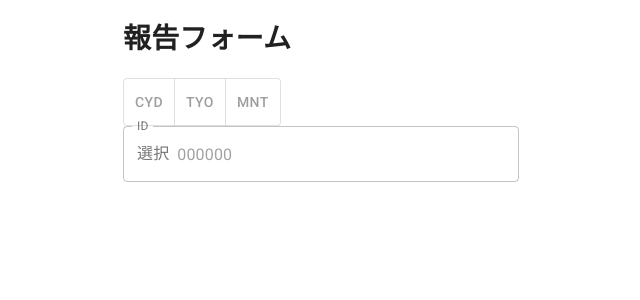
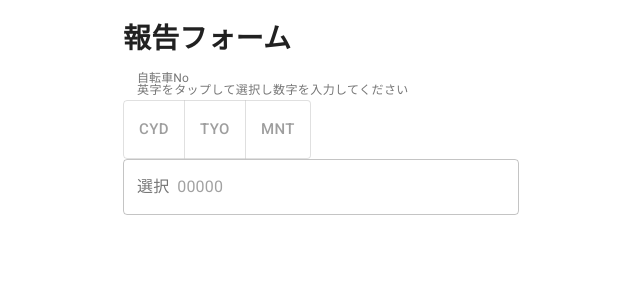
Before and after one commit to noriaki/bicycle-breakdown-report-app, a Next.js app: page /new in a window 1280 px wide. Shown: the top 300 px of the page, without its empty margins (319-959 px from the left). Built offline with nearby package versions, Linux system fonts and the light colour scheme.

Commit message:
refactor to use form control, focus on field when selected id

```diff
--- a/src/components/Report/Editor/BicycleId.tsx
+++ b/src/components/Report/Editor/BicycleId.tsx
@@ -1,20 +1,36 @@
-import { useState } from 'react';
+import { useState, useRef } from 'react';
 import ToggleButton from '@material-ui/lab/ToggleButton';
 import ToggleButtonGroup from '@material-ui/lab/ToggleButtonGroup';
-import TextField from '@material-ui/core/TextField';
+import FormControl from '@material-ui/core/FormControl';
+import FormHelperText from '@material-ui/core/FormHelperText';
+import InputLabel from '@material-ui/core/InputLabel';
+import OutlinedInput from '@material-ui/core/OutlinedInput';
 import InputAdornment from '@material-ui/core/InputAdornment';
 
 const ids = ['CYD', 'TYO', 'MNT'] as const;
 
 const BicycleId = () => {
   const [bicycleId, setBicycleId] = useState<string | null>(null);
-  const handleBicycleId = (e, newBicycleId) => setBicycleId(newBicycleId);
+  const inputRef = useRef();
+  const handleBicycleId = (e, newBicycleId) => {
+    if (newBicycleId !== null) {
+      setBicycleId(newBicycleId);
+    }
+    inputRef.current.focus();
+  };
 
   return (
     <>
-      <div>
+      <FormControl fullWidth variant="outlined">
+        <InputLabel shrink htmlFor="bicycleId">
+          自転車No
+        </InputLabel>
+        <FormHelperText id="bicycleIdText">
+          英字をタップして選択し数字を入力してください
+        </FormHelperText>
         <ToggleButtonGroup
           exclusive
+          size="large"
           value={bicycleId}
           onChange={handleBicycleId}
           aria-label="outlined primary button group"
@@ -25,28 +41,20 @@ const BicycleId = () => {
             </ToggleButton>
           ))}
         </ToggleButtonGroup>
-      </div>
-      <div>
-        <TextField
-          id="id"
-          label="ID"
-          placeholder="000000"
+        <OutlinedInput
           fullWidth
+          id="bicycleId"
+          placeholder="00000"
           type="number"
-          variant="outlined"
-          InputLabelProps={{
-            shrink: true,
-          }}
-          InputProps={{
-            inputMode: 'numeric',
-            startAdornment: (
-              <InputAdornment position="start">
-                {bicycleId || '選択'}
-              </InputAdornment>
-            ),
-          }}
+          inputMode="numeric"
+          inputRef={inputRef}
+          startAdornment={
+            <InputAdornment position="start">
+              {bicycleId || '選択'}
+            </InputAdornment>
+          }
         />
-      </div>
+      </FormControl>
     </>
   );
 };
```
